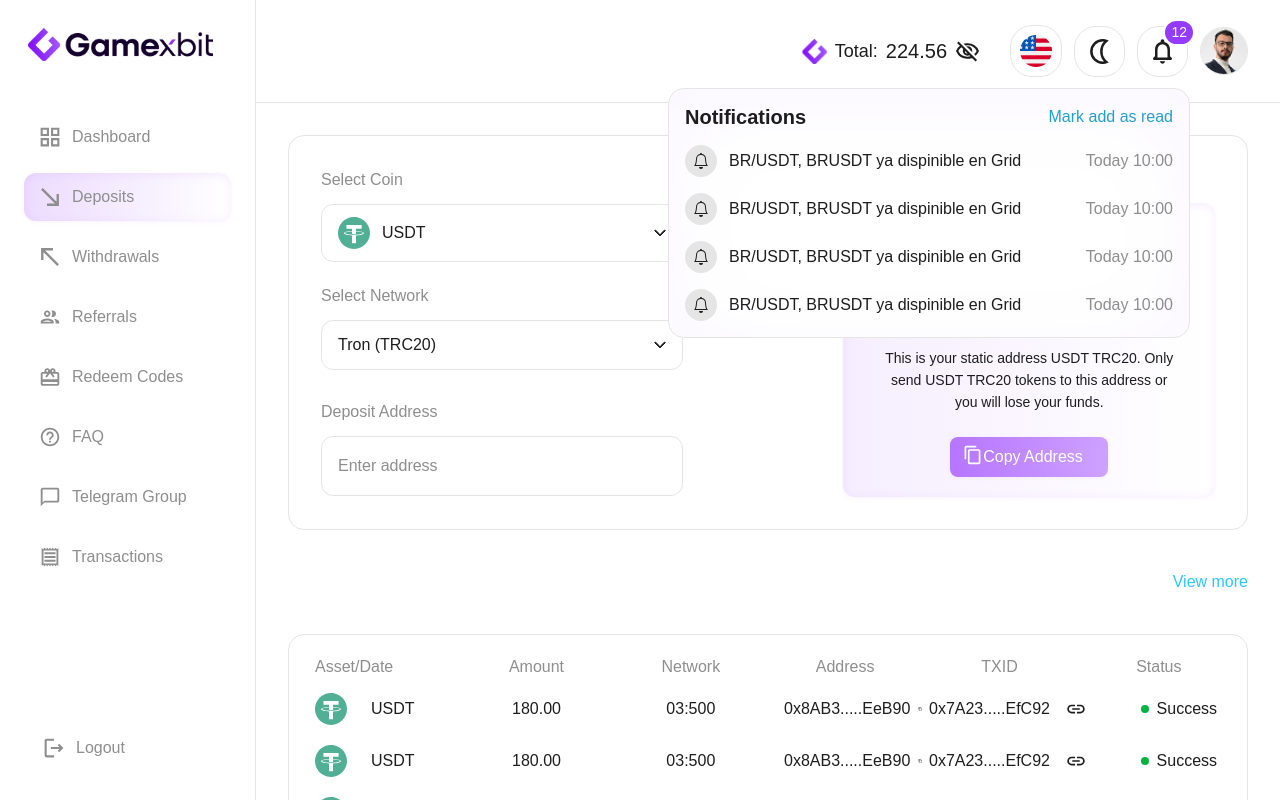
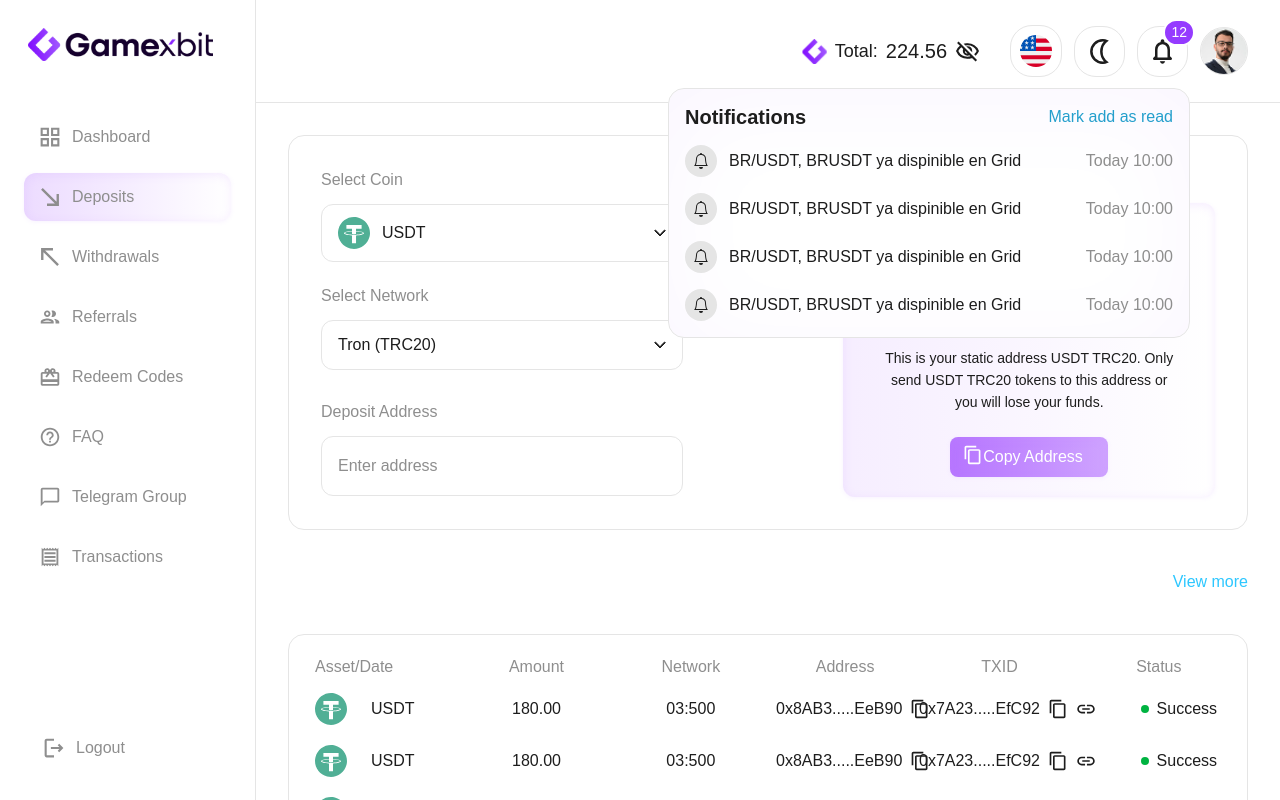
Before and after one commit to szulqarnain/GamexBit, a React (Vite) app: page /deposits in a window 1280 px wide. Built offline with nearby package versions, Linux system fonts and the light colour scheme.

Commit message:
latest code for copying data from table

```diff
--- a/src/components/Common/DashboardTable.tsx
+++ b/src/components/Common/DashboardTable.tsx
@@ -1,4 +1,4 @@
-import React from "react";
+import React, { useState } from "react";
 import { IoMdLink } from "react-icons/io";
 import { MdOutlineContentCopy } from "react-icons/md";
 
@@ -35,6 +35,7 @@ interface DashboardTableProps {
 }
 
 const DashboardTable: React.FC<DashboardTableProps> = ({ headers, data }) => {
+  const [copiedIndex, setCopiedIndex] = useState<string | null>(null);
   return (
     <div className="w-full h-auto gap-[24px]">
       <div className="w-full h-auto  p-[16px] border border-[rgb(var(--border))] rounded-[16px] overflow-auto">
@@ -67,13 +68,15 @@ const DashboardTable: React.FC<DashboardTableProps> = ({ headers, data }) => {
                           cell.className || ""
                         }`}
                       >
-                        <div  className={`flex items-center gap-2 ${
-    colIndex === 0
-      ? "justify-start"
-      // : colIndex === headers.length - 1
-      // ? "justify-end"
-      : "justify-center"
-  }`}>
+                        <div
+                          className={`flex items-center gap-2 ${
+                            colIndex === 0
+                              ? "justify-start"
+                              : // : colIndex === headers.length - 1
+                                // ? "justify-end"
+                                "justify-center"
+                          }`}
+                        >
                           {/* Leading icon */}
                           {cell.icon && (
                             <img
@@ -82,13 +85,12 @@ const DashboardTable: React.FC<DashboardTableProps> = ({ headers, data }) => {
                               className="w-[32px] h-[32px]"
                             />
                           )}
-
                           {/* Main text */}
                           <span className="flex items-center gap-2">
                             {/* Colored status dot */}
                             <span
                               className={`inline-block w-2 h-2 rounded-full ${
-                                 cell.text === "Success"
+                                cell.text === "Success"
                                   ? "bg-[#00B341]"
                                   : cell.text === "Rejected"
                                   ? "bg-[#FF3B30]"
@@ -113,12 +115,25 @@ const DashboardTable: React.FC<DashboardTableProps> = ({ headers, data }) => {
                               )}
                             </div>
                           </span>
-
-                          {/* Copy icon */}
                           {cell.copyable && (
-                            <MdOutlineContentCopy className="w-[20px] h-[20px] text-[rgb(var(--primary-text))]" />
+                            <div className="relative flex items-center">
+                              <MdOutlineContentCopy
+                                className="w-[20px] h-[20px] text-[rgb(var(--primary-text))] cursor-pointer"
+                                onClick={() => {
+                                  navigator.clipboard.writeText(
+                                    cell.text?.toString() || ""
+                                  );
+                                  setCopiedIndex(`${rowIndex}-${colIndex}`);
+                                  setTimeout(() => setCopiedIndex(null), 1500);
+                                }}
+                              />
+                              {copiedIndex === `${rowIndex}-${colIndex}` && (
+                                <span className="absolute -top-6 left-1/2 -translate-x-1/2 text-[12px] text-green-500 whitespace-nowrap">
+                                  Copied
+                                </span>
+                              )}
+                            </div>
                           )}
-
                           {/* Link icon */}
                           {cell.url && (
                             <a
@@ -129,7 +144,6 @@ const DashboardTable: React.FC<DashboardTableProps> = ({ headers, data }) => {
                               <IoMdLink className="w-[20px] h-[20px] text-[rgb(var(--primary-text))]" />
                             </a>
                           )}
-
                           {/* Optional side text */}
                           {cell.sideText && <span>{cell.sideText}</span>}
                         </div>
```
